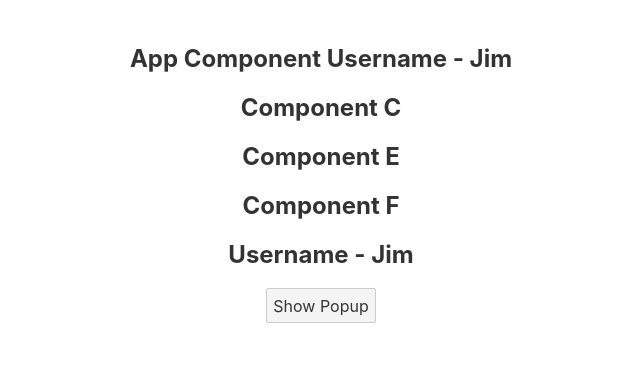
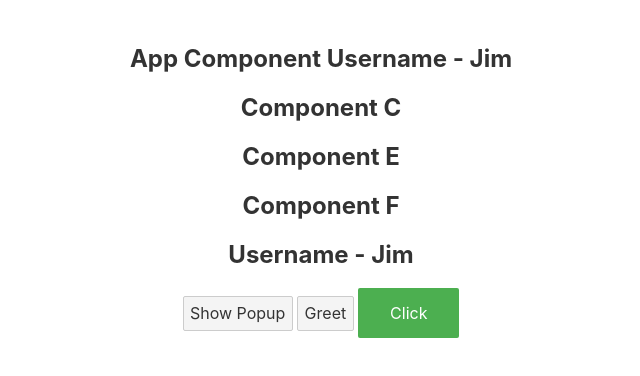
Before and after one commit to jim-lougheed/svelte-tutorial, a Svelte app: page / in a window 1280 px wide. Shown: the top 376 px of the page, without its empty margins (319-959 px from the left). Built offline with nearby package versions, Linux system fonts and the light colour scheme.

Commit message:
Complete 21: Event Forwarding

```diff
--- a/src/App.svelte
+++ b/src/App.svelte
@@ -23,6 +23,14 @@
 		showPopup = false;
 		console.log(event.detail);
 	}
+
+	import Outer from "./components/Outer.svelte";
+
+	function handleGreet(event) {
+		alert(event.detail);
+	}
+
+	import Button from "./components/Button.svelte";
 </script>
 
 <main>
@@ -42,6 +50,9 @@
 		<!-- <Popup on:close={() => showPopup = false}></Popup> -->
 		<Popup on:close={closePopup}></Popup>
 	{/if}
+
+	<Outer on:greet={handleGreet}></Outer>
+	<Button on:click={() => alert('Clicked')}></Button>
 </main>
 
 <style>
--- /dev/null
+++ b/src/components/Button.svelte
@@ -0,0 +1,14 @@
+<button on:click>Click</button>
+
+<style>
+    button {
+        background-color: #4caf50;
+        border: none;
+        color: white;
+        padding: 15px 32px;
+        text-align: center;
+        text-decoration: none;
+        display: inline-block;
+        font-size: 16px;
+    }
+</style>
--- /dev/null
+++ b/src/components/Inner.svelte
@@ -0,0 +1,10 @@
+<script>
+    import { createEventDispatcher } from "svelte";
+
+    const dispatch = createEventDispatcher();
+    function greet() {
+        dispatch('greet', 'Hello');
+    }
+</script>
+
+<button on:click={greet}>Greet</button>
--- /dev/null
+++ b/src/components/Outer.svelte
@@ -0,0 +1,5 @@
+<script>
+    import Inner from "./Inner.svelte";
+</script>
+
+<Inner on:greet></Inner>
```
